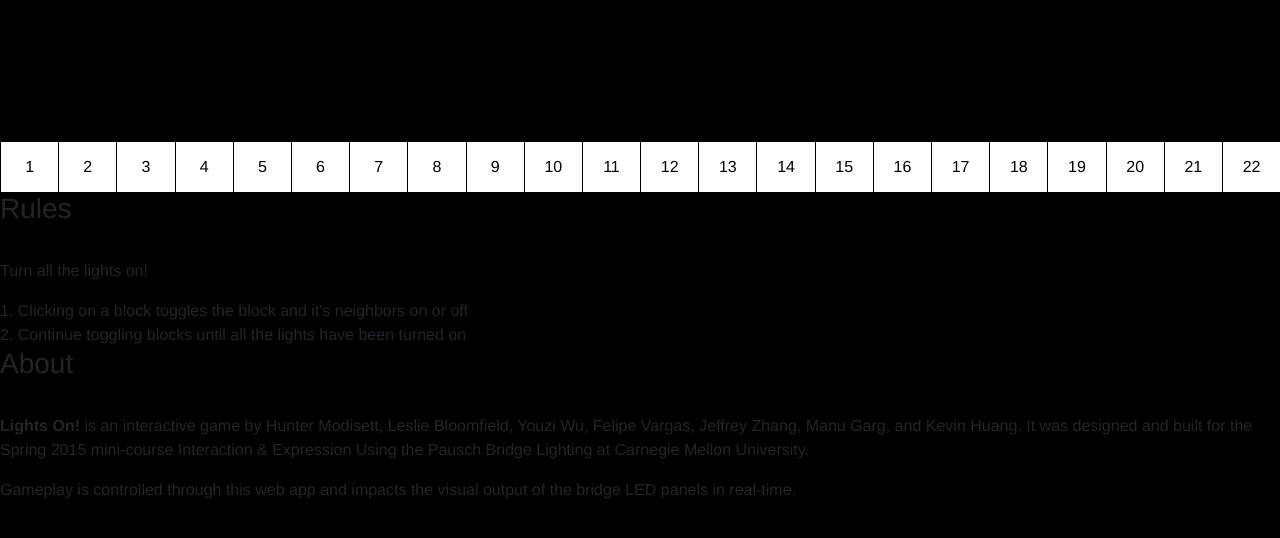
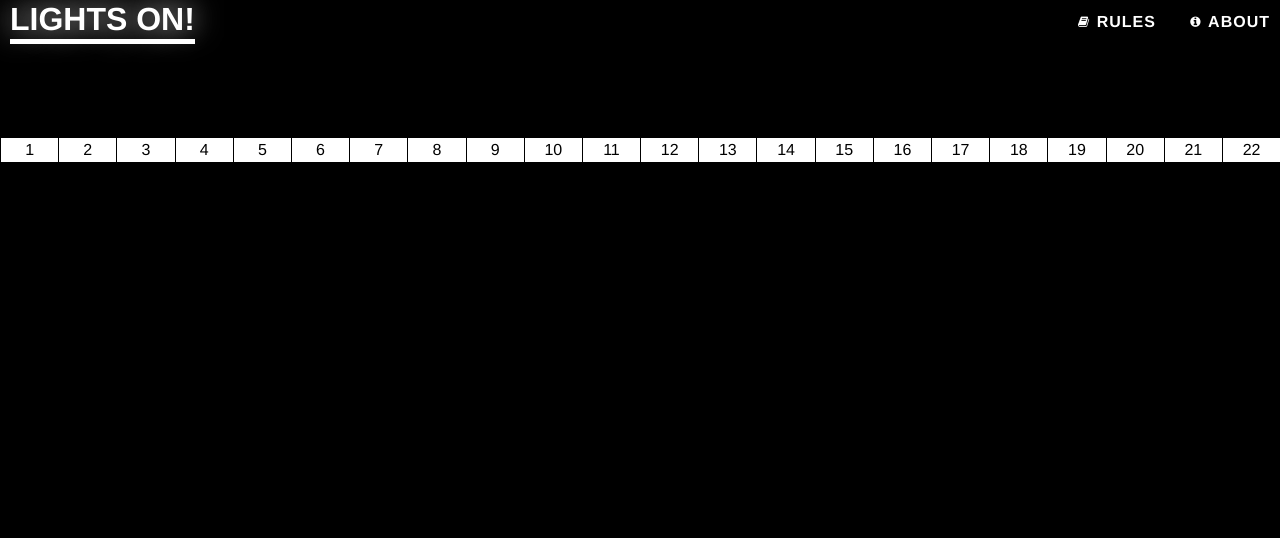
Before and after one commit to manugarg7384/Pausch, a Django app: page / in a window 1280 px wide. Shown: the top 538 px of the page. Run offline with Django 3.2, Linux system fonts and the light colour scheme; data that the repository does not hold is empty; parts of the project's set-up code (start-up, migrations or seed data) failed here and were passed over; some libraries are stand-ins or nearby versions.

Commit message:
Update Home.html

```diff
--- a/webapp/pauschproject/templates/Home.html
+++ b/webapp/pauschproject/templates/Home.html
@@ -22,106 +22,146 @@
       background: #000;
       font-family: 'helvetica', helvetica, sans-serif;
     }
+
+    #left {
+      float: left;
+      padding-left: 10px;
+
+    }
+
+    #right {
+      float: right;
+      padding-right: 10px;
+      margin-top: 10px;
+    }
+
+    #right a, #right a:link, #right a:visited {
+      color: #fff;
+      margin-left: 30px;
+    }
+
+    #right a:hover {
+       text-shadow:0px 0px 30px #fff;
+    }
+
+    a, a:hover, a:visited, a:link {
+      text-decoration: none;
+    }
+
     h1 {
-      display: inline;
+      color: #fff;
       font-size: 32px;
       font-weight: bold;
       text-transform: uppercase;
+      display: inline;
+      padding-bottom: 2px;
+      border-bottom: 5px #fff solid;
+      text-shadow:0px 0px 30px #fff;
     }
+
+    h1:hover {
+      color: #292929;
+      text-shadow: 0px 0px 0px;
+      border-bottom: 5px #292929 solid;
+    }
+
     h2 {
+      font-size: 16px;
+      display: inline;
+      text-transform: uppercase;
+      font-weight: bold;
+      letter-spacing: 1px;
+    }
+
+    h3 {
       display: inline;
       font-size: 16px;
       font-weight: bold;
       text-transform: uppercase;
-    }
-    a, a:link, a:hover, a:visited {
-      color: #000;
-    }
-    .title {
-      display: inline;
-    }
-    .title a, .title a:hover, .title a:link, .title a:visited{
-      color: #fff;
-      text-decoration: none;
-      padding-left: 10px;
-    }
-    .row {
-      padding-top: 80px;
+      letter-spacing: 1px;
     }
 
     .fa {
-      font-size: 20px;
-      line-height: 10px;
+      padding-right: 3px;
+      font-size: 12px;
+      line-height: 3px;
       position: relative;
       top: 50%;
       -webkit-transform: translateY(-50%);
       -ms-transform: translateY(-50%);
        transform: translateY(-50%);
     }
-    .cd-popup-trigger {
+
+    .wrap {
+      display: flex;
+      flex-direction: row;
+      flex-wrap: nowrap;
+      padding-top: 100px;
+      margin: 0;
+      width: 100%;
+    }
+
+    .rules-trigger, .about-trigger {
       color: #fff;
     }
-    @media only screen and (min-width: 1170px) {
-      .cd-popup-trigger {
-        margin: 6em auto;
-        }
-      }
-    .cd-popup {
+
+    .rules-popup, .about-popup {
       position: fixed;
       left: 0;
       top: 0;
       height: 100%;
       width: 100%;
-      background-color: rgba(94, 110, 141, 0.9);
+      background-color: rgba(255, 255, 255, 0.9);
       opacity: 0;
       visibility: hidden;
       -webkit-transition: opacity 0.3s 0s, visibility 0s 0.3s;
       -moz-transition: opacity 0.3s 0s, visibility 0s 0.3s;
       transition: opacity 0.3s 0s, visibility 0s 0.3s;
     }
-    .cd-popup.is-visible {
+
+    .rules-popup.is-visible, .about-popup.is-visible {
       opacity: 1;
       visibility: visible;
       -webkit-transition: opacity 0.3s 0s, visibility 0s 0s;
       -moz-transition: opacity 0.3s 0s, visibility 0s 0s;
       transition: opacity 0.3s 0s, visibility 0s 0s;
     }
-    .cd-popup-container {
+
+    .rules-popup-container, .about-popup-container {
       position: relative;
       width: 90%;
       max-width: 450px;
-      margin: 4em auto;
-      background: #fff;
-      border-radius: 5px;
+      margin: 100px auto;
       padding: 10px;
     }
-    .cd-popup-container .cd-popup-close {
+
+    .rules-popup-container .rules-popup-close, .about-popup-container .about-popup-close {
       position: absolute;
       top: 10px;
       right: 5px;
     }
-    @media only screen and (min-width: 1170px) {
-      .cd-popup-container {
-        margin: 8em auto;
+
+    .rules-popup-container .rules-popup-close:before, .about-popup-container .about-popup-close:before {
+      content: "\f05c";
+      font-family: FontAwesome;
+      color: #000;
     }
-      }
+
 
     button {
       width: 100%;
-        height: 50px;
       border: 0;
       outline: 0;
       margin-left: 1px;
+      padding: 0;
       color: #000;
       background-color: #fff;
+
     }
 
-      .wrap {
-       display: flex;
-       flex-direction: row;
-       flex-wrap: nowrap;
-       padding-top: 80px;
-}
+
+
+
       </style>
     </head>
   <body>
```
Lines whose indentation alone changed are shown as unchanged.
